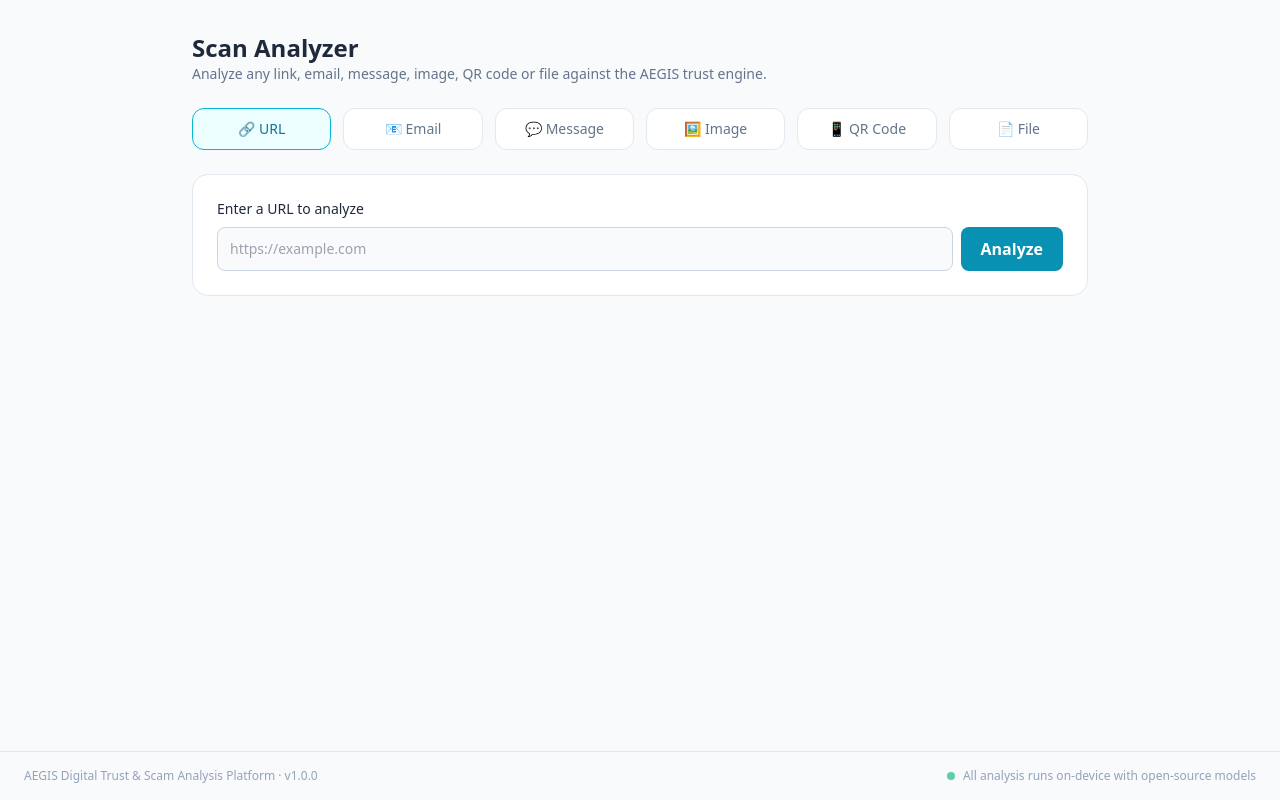
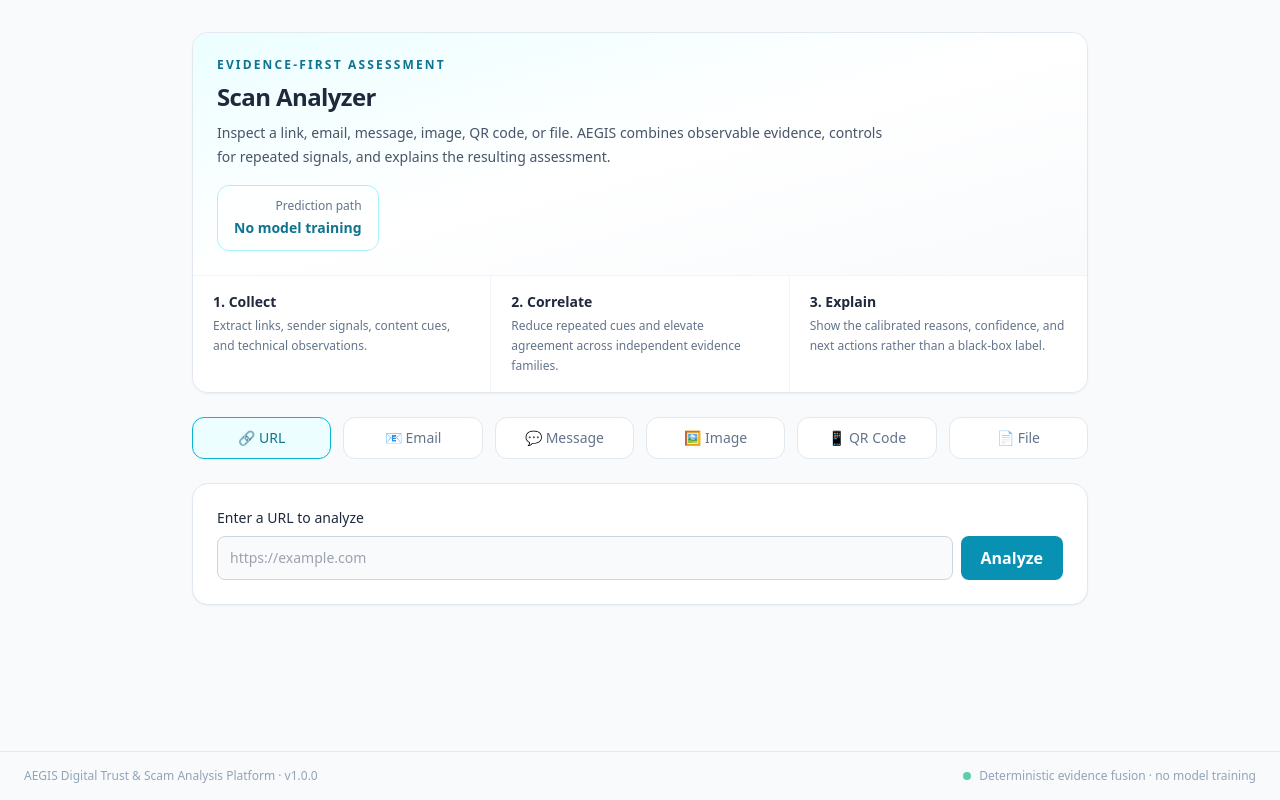
Before and after one commit to IntellsGamer/Aegis, a Flask app: page /scan in a window 1280 px wide. Run offline with Flask 3, Linux system fonts and the light colour scheme; parts of the project's set-up code (start-up, migrations or seed data) failed here and were passed over.

Commit message:
fix: polish evidence reports and first-load CSRF

```diff
--- a/backend/app/__init__.py
+++ b/backend/app/__init__.py
@@ -111,16 +111,23 @@ def create_app(config_override: dict | None = None) -> Flask:
 
     @app.before_request
     def csrf_token_cookie():
-        if "aegis_csrf" not in request.cookies and request.method in ("GET", "HEAD", "OPTIONS"):
-            # issued lazily on safe requests so forms have a token available
-            pass
+        """Make the current token available to templates on the first safe request."""
+        current = request.cookies.get("aegis_csrf")
+        if current:
+            g.csrf_token = current
+        elif request.method in ("GET", "HEAD", "OPTIONS"):
+            # The template receives this token in a meta tag during the same
+            # response that sets the HttpOnly cookie. JavaScript never needs to
+            # read the cookie, preserving the double-submit comparison.
+            g.csrf_token = secrets.token_urlsafe(32)
         return None
 
     @app.after_request
     def ensure_csrf_cookie(response):
-        if "aegis_csrf" not in request.cookies:
+        token = getattr(g, "csrf_token", None)
+        if token and "aegis_csrf" not in request.cookies:
             response.set_cookie(
-                "aegis_csrf", secrets.token_urlsafe(32),
+                "aegis_csrf", token,
                 httponly=True, samesite="Lax", secure=False,
             )
         return response
--- a/backend/app/routes/pages.py
+++ b/backend/app/routes/pages.py
@@ -1,7 +1,7 @@
 """Server-rendered page routes (Jinja2 templates)."""
 from __future__ import annotations
 
-from flask import Blueprint, abort, redirect, render_template, request, url_for
+from flask import Blueprint, abort, g, redirect, render_template, request, url_for
 
 from app.config import settings
 from app.dependencies import admin_required, current_user, login_required
@@ -17,7 +17,7 @@ def _base_context(active: str = "") -> dict:
         "user": user,
         "active": active,
         "app_version": settings.app_version,
-        "csrf_token": request.cookies.get("aegis_csrf", ""),
+        "csrf_token": getattr(g, "csrf_token", request.cookies.get("aegis_csrf", "")),
     }
 
 
--- a/backend/app/static/js/scan.js
+++ b/backend/app/static/js/scan.js
@@ -144,16 +144,24 @@
     box.classList.remove('hidden');
     currentScanTarget = data.target || '';
 
-    const reasons = (data.reasons || []).map((r) => `
-      <div class="flex items-start gap-3 py-2 border-b border-slate-100 dark:border-slate-800 last:border-0">
-        <span class="mt-1 w-2 h-2 rounded-full shrink-0 ${r.impact >= 0 ? 'bg-emerald-500' : 'bg-red-500'}"></span>
-        <div class="flex-1">
-          <p class="text-sm font-medium">${esc(r.reason)}</p>
-          <p class="text-xs text-slate-500 mt-0.5">Confidence ${r.confidence !== null ? (r.confidence * 100).toFixed(0) + '%' : '—'} · impact ${r.impact > 0 ? '+' : ''}${r.impact}</p>
-        </div>
-      </div>`).join('');
+    const reasons = (data.reasons || []).map((r) => {
+      const hostile = Number(r.impact) < 0;
+      const impactText = hostile ? `${Math.abs(Number(r.impact)).toFixed(1)} risk weight` : `${Math.abs(Number(r.impact)).toFixed(1)} protective weight`;
+      return `
+        <div class="flex items-start gap-3 py-3 border-b border-slate-100 dark:border-slate-800 last:border-0">
+          <span class="mt-1.5 w-2 h-2 rounded-full shrink-0 ${hostile ? 'bg-red-500' : 'bg-emerald-500'}"></span>
+          <div class="flex-1">
+            <p class="text-sm font-medium">${esc(r.reason)}</p>
+            <p class="text-xs text-slate-500 mt-0.5">Source reliability ${r.confidence !== null ? (r.confidence * 100).toFixed(0) + '%' : '—'} · ${impactText}</p>
+          </div>
+        </div>`;
+    }).join('');
 
     const highlights = (data.highlights || []).map((h) => `<span class="px-2 py-1 rounded bg-slate-100 dark:bg-slate-800 text-xs">${esc(h)}</span>`).join('');
+    const score = Number(data.trust_score || 0);
+    const scoreColor = score >= 85 ? 'text-emerald-500' : score >= 60 ? 'text-amber-500' : 'text-red-500';
+    const barColor = score >= 85 ? 'bg-emerald-500' : score >= 60 ? 'bg-amber-500' : 'bg-red-500';
+    const confidence = data.confidence !== null && data.confidence !== undefined ? `${(Number(data.confidence) * 100).toFixed(0)}%` : '—';
 
     content.innerHTML = `
       <div class="p-6 rounded-2xl border border-slate-200 dark:border-slate-800 bg-white dark:bg-slate-900">
@@ -164,12 +172,13 @@
           </div>
           <div class="text-center">
             <p class="text-sm text-slate-500 mb-1">Trust Score</p>
-            <p class="font-mono text-4xl font-bold ${(data.trust_score || 0) >= 70 ? 'text-emerald-500' : (data.trust_score || 0) >= 40 ? 'text-amber-500' : 'text-red-500'}">${data.trust_score ?? '—'}<span class="text-lg">/100</span></p>
+            <p class="font-mono text-4xl font-bold ${scoreColor}">${data.trust_score ?? '—'}<span class="text-lg">/100</span></p>
+            <p class="mt-1 text-xs text-slate-500">Evidence confidence ${confidence}</p>
           </div>
           <div>${window.Aegis.badgeFor(data.verdict)}</div>
         </div>
         <div class="h-3 rounded-full bg-slate-200 dark:bg-slate-800 mb-6">
-          <div class="h-3 rounded-full transition-all ${(data.trust_score || 0) >= 70 ? 'bg-emerald-500' : (data.trust_score || 0) >= 40 ? 'bg-amber-500' : 'bg-red-500'}" style="width: ${data.trust_score || 0}%"></div>
+          <div class="h-3 rounded-full transition-all ${barColor}" style="width: ${score}%"></div>
         </div>
         <div class="grid lg:grid-cols-2 gap-6">
           <div>
@@ -186,8 +195,9 @@
           </div>
         </div>
         <div class="mt-6 flex items-center gap-2 text-xs text-slate-400">
-          <span class="px-2 py-1 rounded bg-slate-100 dark:bg-slate-800">scan_type: ${esc(data.scan_type || currentScanType || '')}</span>
-          <span class="px-2 py-1 rounded bg-slate-100 dark:bg-slate-800">model: ${esc(data.model_used || 'rules')}</span>
+          <span class="px-2 py-1 rounded bg-slate-100 dark:bg-slate-800">scan type: ${esc(data.scan_type || currentScanType || '')}</span>
+          <span class="px-2 py-1 rounded bg-slate-100 dark:bg-slate-800">engine: ${esc(data.model_used || 'evidence-fusion-v2')}</span>
+          <span class="px-2 py-1 rounded bg-slate-100 dark:bg-slate-800">confidence reflects evidence coverage, not certainty</span>
         </div>
       </div>`;
 
--- a/backend/app/templates/base.html
+++ b/backend/app/templates/base.html
@@ -3,7 +3,7 @@
 <head>
   <meta charset="UTF-8">
   <meta name="viewport" content="width=device-width, initial-scale=1.0">
-  <meta name="description" content="AEGIS - AI-Powered Digital Trust & Scam Analysis Platform">
+  <meta name="description" content="AEGIS - Evidence-first digital trust and scam analysis platform">
   <meta name="csrf-token" content="{{ csrf_token }}">
   <meta http-equiv="Content-Security-Policy" content="default-src 'self'; script-src 'self' 'unsafe-inline' https://cdn.jsdelivr.net https://unpkg.com; style-src 'self' 'unsafe-inline' https://cdn.jsdelivr.net https://unpkg.com; img-src 'self' data: https://*.tile.openstreetmap.org; connect-src 'self' https://*.tile.openstreetmap.org; font-src 'self' data:;">
   <meta name="theme-color" content="#0f172a">
@@ -116,7 +116,7 @@
           <span>AEGIS Digital Trust &amp; Scam Analysis Platform · v{{ app_version }}</span>
           <span class="flex items-center gap-2">
             <span class="w-2 h-2 rounded-full bg-emerald-500 animate-pulse"></span>
-            All analysis runs on-device with open-source models
+            Deterministic evidence fusion · no model training
           </span>
         </div>
       </footer>
--- a/backend/app/templates/scan.html
+++ b/backend/app/templates/scan.html
@@ -2,10 +2,26 @@
 {% block title %}Scan Analyzer{% endblock %}
 {% block content %}
 <div class="max-w-4xl mx-auto">
-  <div class="mb-6">
-    <h1 class="text-2xl font-bold">Scan Analyzer</h1>
-    <p class="text-sm text-slate-500 dark:text-slate-400">Analyze any link, email, message, image, QR code or file against the AEGIS trust engine.</p>
-  </div>
+  <section class="mb-6 overflow-hidden rounded-2xl border border-slate-200 bg-white shadow-sm dark:border-slate-800 dark:bg-slate-900">
+    <div class="border-b border-slate-100 bg-gradient-to-br from-aegis-50 via-white to-slate-50 p-6 dark:border-slate-800 dark:from-aegis-950/30 dark:via-slate-900 dark:to-slate-900">
+      <div class="flex flex-wrap items-start justify-between gap-4">
+        <div>
+          <p class="mb-2 text-xs font-semibold uppercase tracking-[0.18em] text-aegis-700 dark:text-aegis-300">Evidence-first assessment</p>
+          <h1 class="text-2xl font-bold tracking-tight">Scan Analyzer</h1>
+          <p class="mt-2 max-w-2xl text-sm leading-6 text-slate-600 dark:text-slate-300">Inspect a link, email, message, image, QR code, or file. AEGIS combines observable evidence, controls for repeated signals, and explains the resulting assessment.</p>
+        </div>
+        <div class="rounded-xl border border-aegis-200 bg-white/80 px-4 py-3 text-right dark:border-aegis-900 dark:bg-slate-950/60">
+          <p class="text-xs font-medium text-slate-500">Prediction path</p>
+          <p class="mt-1 text-sm font-semibold text-aegis-700 dark:text-aegis-300">No model training</p>
+        </div>
+      </div>
+    </div>
+    <div class="grid gap-px bg-slate-100 text-sm dark:bg-slate-800 sm:grid-cols-3">
+      <div class="bg-white px-5 py-4 dark:bg-slate-900"><p class="font-semibold">1. Collect</p><p class="mt-1 text-xs leading-5 text-slate-500">Extract links, sender signals, content cues, and technical observations.</p></div>
+      <div class="bg-white px-5 py-4 dark:bg-slate-900"><p class="font-semibold">2. Correlate</p><p class="mt-1 text-xs leading-5 text-slate-500">Reduce repeated cues and elevate agreement across independent evidence families.</p></div>
+      <div class="bg-white px-5 py-4 dark:bg-slate-900"><p class="font-semibold">3. Explain</p><p class="mt-1 text-xs leading-5 text-slate-500">Show the calibrated reasons, confidence, and next actions rather than a black-box label.</p></div>
+    </div>
+  </section>
 
   <div class="grid sm:grid-cols-3 lg:grid-cols-6 gap-3 mb-6" id="scan-tabs" role="tablist">
     {% set kinds = [
@@ -25,7 +41,7 @@
     {% endfor %}
   </div>
 
-  <div class="p-6 rounded-2xl border border-slate-200 dark:border-slate-800 bg-white dark:bg-slate-900">
+  <div id="scan-box" class="p-6 rounded-2xl border border-slate-200 shadow-sm dark:border-slate-800 bg-white dark:bg-slate-900">
     <!-- URL -->
     <div class="scan-panel" data-panel="url">
       <label class="block text-sm font-medium mb-2" for="url-input">Enter a URL to analyze</label>
@@ -48,7 +64,10 @@
     </div>
     <!-- Text -->
     <div class="scan-panel hidden" data-panel="text">
-      <label class="block text-sm font-medium mb-2" for="text-input">Paste a message to analyze</label>
+      <div class="mb-2 flex items-center justify-between gap-3">
+        <label class="block text-sm font-medium" for="text-input">Paste a message to analyze</label>
+        <span class="text-xs text-slate-400">Text and embedded links stay local to the assessment path</span>
+      </div>
       <textarea id="text-input" rows="7" placeholder="Paste SMS, DM or chat message here…" class="w-full rounded-lg border border-slate-300 dark:border-slate-700 bg-slate-50 dark:bg-slate-950 px-3 py-2.5 text-sm mb-3 focus:outline-none focus:ring-2 focus:ring-aegis-500"></textarea>
       <button class="scan-run px-5 py-2.5 rounded-lg bg-aegis-600 hover:bg-aegis-500 text-white font-semibold transition" data-kind="text">Analyze</button>
     </div>
```
Also changed, not shown: backend/app/services/scan_service.py (+21 -3 lines), backend/tests/test_evidence_fusion.py (+26 -0 lines).
